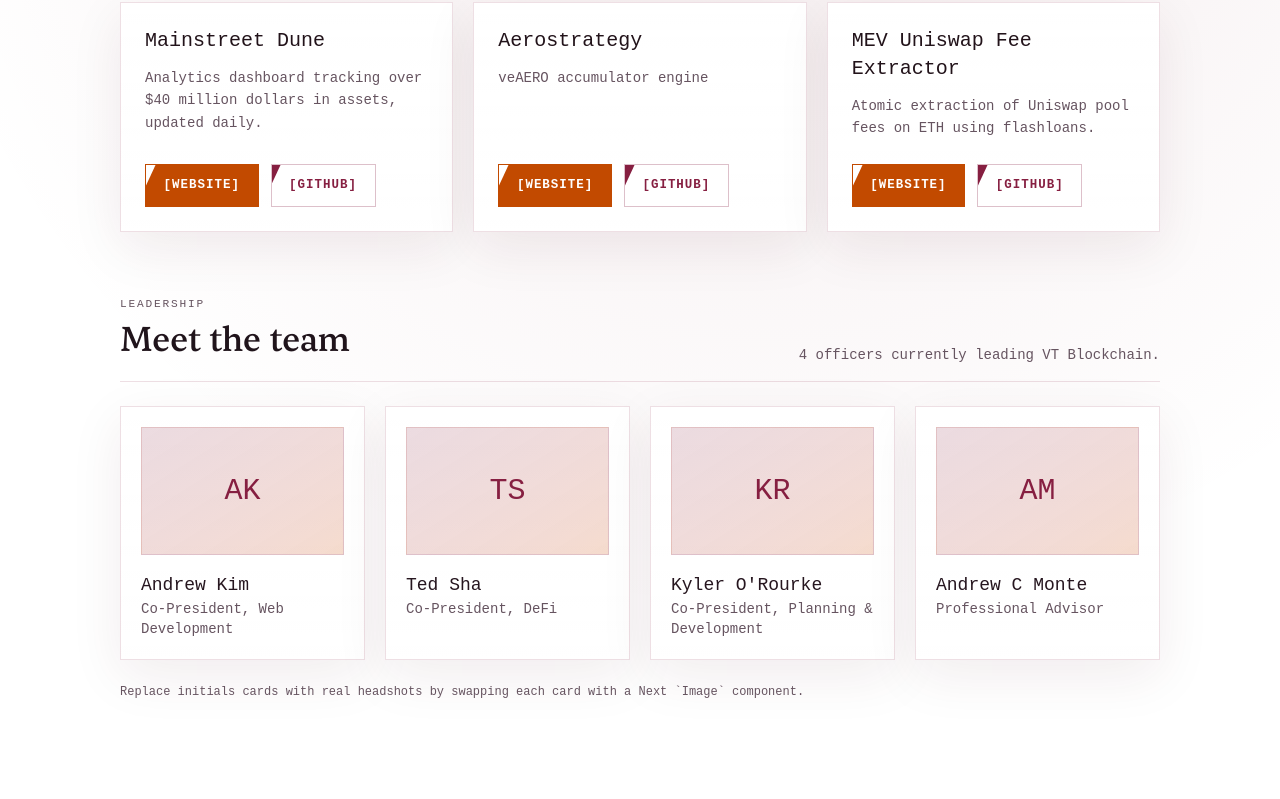
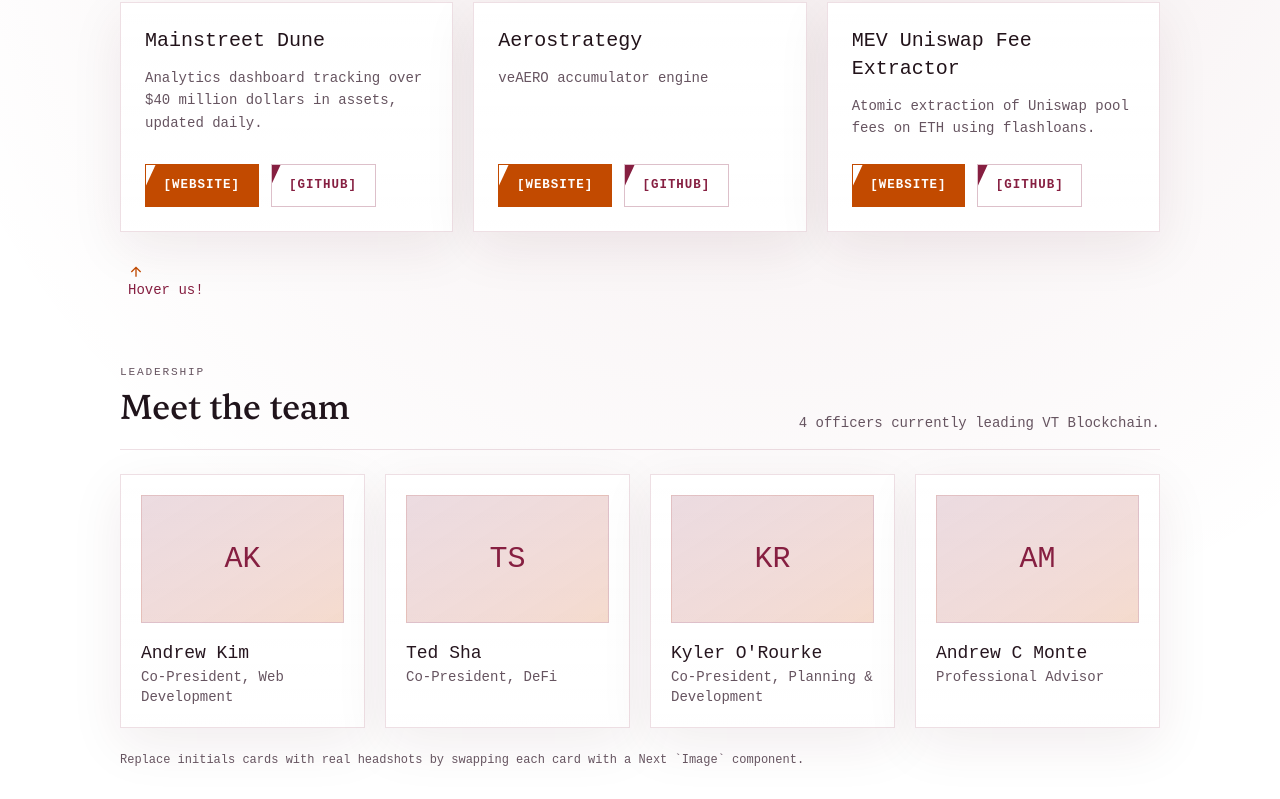
Before and after one commit to aykk/vtblockchainwebsite, a Next.js app: page / in a window 1280 px wide. Shown: the part 2241-3040 px from the top of the page. Built offline with nearby package versions, Linux system fonts and the light colour scheme.

Commit message:
fix uniswap box button color and add hover text

```diff
--- a/src/app/globals.css
+++ b/src/app/globals.css
@@ -424,7 +424,7 @@
 .mev-hover:hover .btn-swipe-ghost:hover {
   background: #ff1493;
   border-color: #ff1493;
-  color: #ffffff
+  color: #ffffff;
 }
 
 .section-kicker {
--- a/src/app/page.tsx
+++ b/src/app/page.tsx
@@ -719,6 +719,12 @@
               </article>
             ))}
           </div>
+          <div className="flex flex-col items-start gap-0 pt-2 pl-2">
+            <svg className="h-4 w-4 text-(--brand-orange)" viewBox="0 0 24 24" fill="none" stroke="currentColor" strokeWidth="2">
+              <path d="M12 19V5M5 12l7-7 7 7" />
+            </svg>
+            <span className="text-sm font-medium text-(--brand-maroon)">Hover us!</span>
+          </div>
         </section>
 
         <section id="leadership" className="space-y-6">
```
